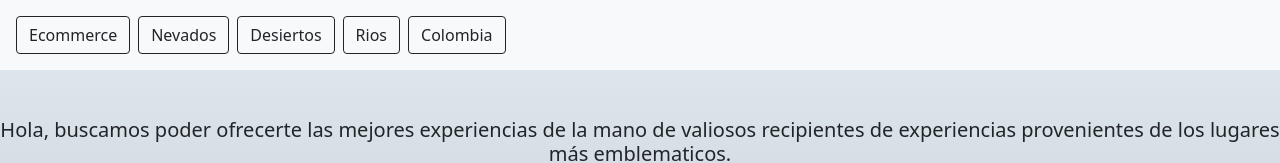
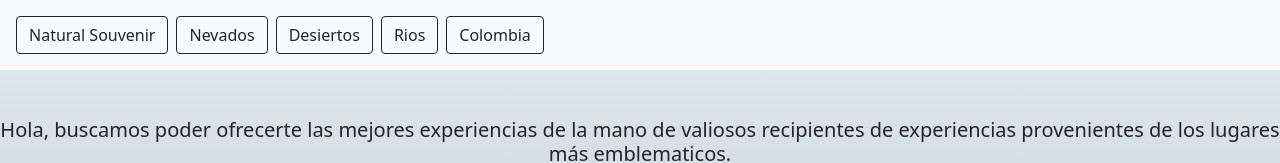
Before and after one commit to Juancavallejo/Curso---React-JS---coderhouse, a React (Create React App) app: page / in a window 1280 px wide. Shown: the top 163 px of the page. Built offline with nearby package versions, Linux system fonts and the light colour scheme; no server answers; the database is empty.

Commit message:
Added name to Ecommerce

```diff
--- a/src/Componets/Navbar/Navbar.js
+++ b/src/Componets/Navbar/Navbar.js
@@ -9,7 +9,7 @@ const NavbarBoostrap = () => {
     return (
         <Navbar bg="light" expand="lg">
             <Container fluid>
-                <Link className='btn btn-outline-dark mx-1' to="/">Ecommerce</Link>
+                <Link className='btn btn-outline-dark mx-1' to="/">Natural Souvenir</Link>
                 <Navbar.Toggle aria-controls="navbarScroll" />
                 <Navbar.Collapse id="navbarScroll">
                     <Nav
--- a/src/adapters/productAdapter.js
+++ b/src/adapters/productAdapter.js
@@ -11,6 +11,7 @@ export const itemsDeFireStore = (doc) => {
         description: dataProducto.description,
         stock:dataProducto.stock,
         container: dataProducto.container,
+        delivery:dataProducto.delivery
     }
 
     return productoAdaptado
```
